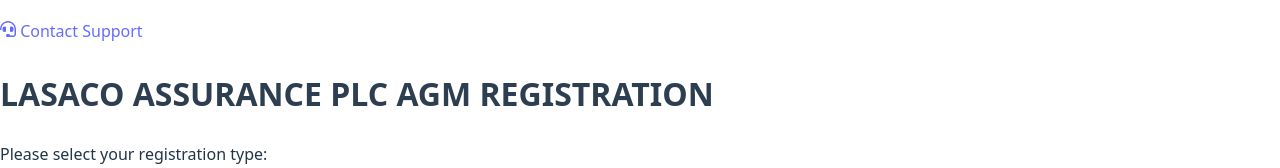
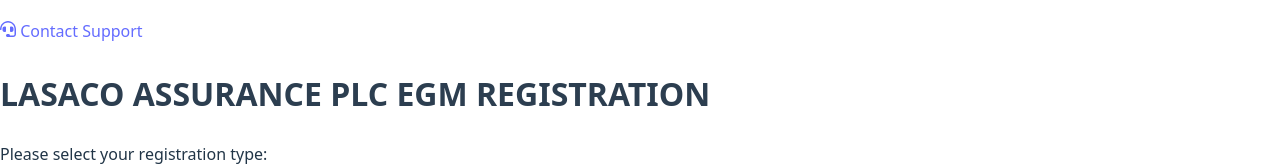
Before and after one commit to Favorjs/lasaco_frontend, a React (Vite) app: page / in a window 1280 px wide. Shown: the part 570-738 px from the top of the page. Built offline with nearby package versions, Linux system fonts and the light colour scheme; the HTML template or start-up script is replaced by a standard one.

Commit message:
Update UserTypeSelection.jsx

```diff
--- a/src/pages/UserTypeSelection.jsx
+++ b/src/pages/UserTypeSelection.jsx
@@ -29,7 +29,7 @@
       transition={{ duration: 0.5 }}
     >
       <div className="user-type-card">
-        <h2>LASACO ASSURANCE PLC AGM REGISTRATION</h2>
+        <h2>LASACO ASSURANCE PLC EGM REGISTRATION</h2>
         <p>Please select your registration type:</p>
 
         {error && <p className="error-message">{error}</p>}
```
